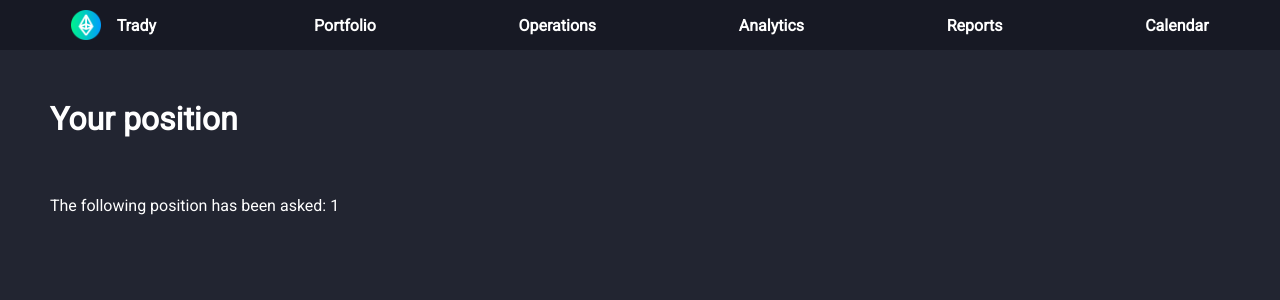
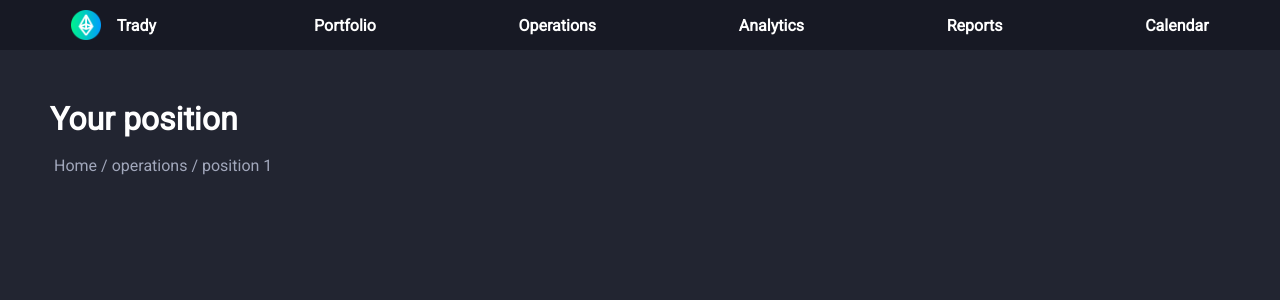
Before and after one commit to joffreyverd/trady, a Next.js app: page /positions/1 in a window 1280 px wide. Shown: the top 300 px of the page. Built offline with nearby package versions, Linux system fonts and the light colour scheme.

Commit message:
feat(breadcrumb): add component

```diff
--- /dev/null
+++ b/src/component/breadcrumb/breadcrumb.module.scss
@@ -0,0 +1,17 @@
+@import 'styles/variables';
+
+.breadcrumbContainer {
+    display: flex;
+    color: $font-secondary-color;
+    margin-top: -40px;
+}
+
+.breadcrumbContainer > a {
+    margin: auto 4px;
+    transition: $quick-transition;
+}
+
+.breadcrumbContainer > a:hover {
+    color: $primary-blue;
+    transition: $quick-transition;
+}
--- /dev/null
+++ b/src/component/breadcrumb/breadcrumb.tsx
@@ -0,0 +1,19 @@
+import Link from 'next/link';
+import styles from './breadcrumb.module.scss';
+
+interface Props {
+  path: string,
+  name: string
+  current: string
+}
+
+const BreadCrumb: React.FC<Props> = ({ path, name, current }) => (
+  <div className={styles.breadcrumbContainer}>
+    <Link href='/'>Home </Link>
+    <p>/</p>
+    <Link href={path}>{name}</Link>
+    <p>/ {current}</p>
+  </div>
+);
+
+export default BreadCrumb;
--- /dev/null
+++ b/src/component/breadcrumb/index.tsx
@@ -0,0 +1 @@
+export { default } from './breadcrumb';
--- a/src/component/button/button.module.scss
+++ b/src/component/button/button.module.scss
@@ -6,7 +6,7 @@
     background-color: $primary-blue;
     border: none;
     border-radius: $default-border-radius;
-    font-family: $font-family;
+    font-family: $font-family-roboto;
     font-size: 1em;
     font-weight: bold;
     color: $font-primary-color;
--- a/src/component/header/header.tsx
+++ b/src/component/header/header.tsx
@@ -25,11 +25,9 @@
                 <a className={styles.name}>{section.title}</a>
               </Link>
           }
-
         </div>
       ))
     }
-
   </div>
 );
 
--- a/src/pages/positions/[pid].tsx
+++ b/src/pages/positions/[pid].tsx
@@ -1,6 +1,7 @@
 import React from 'react';
 import { useRouter } from 'next/router';
 import Title from '../../component/pageTitle';
+import BreadCrumb from '../../component/breadcrumb';
 
 const position: React.FC = () => {
   const router = useRouter();
@@ -9,7 +10,7 @@
   return (
     <div className='pageContainer'>
       <Title title='Your position' />
-      <p>The following position has been asked: {pid}</p>
+      <BreadCrumb path='/operations' name='operations' current={`position ${pid}`} />
     </div>
   );
 };
--- a/src/styles/global.scss
+++ b/src/styles/global.scss
@@ -1,7 +1,7 @@
 @import './variables';
 
 html, body {
-    font-family: $font-family, 'Arial';
+    font-family: $font-family-roboto, 'Arial';
     color: $font-primary-color;
     background-color: $primary-black;
     padding: 0;
@@ -24,7 +24,7 @@
 }
 
 .pageContainer {
-    margin: 100px $main-margin;
+    margin: 100px $main-margin 0px $main-margin;
 }
 
 .flexContainer {
--- a/src/styles/variables.scss
+++ b/src/styles/variables.scss
@@ -1,7 +1,8 @@
 @import url('https://fonts.googleapis.com/css2?family=Roboto&family=Roboto&display=swap');
 
 $font-primary-color: #fff;
-$font-family: 'Roboto';
+$font-secondary-color: #a1a7bb;
+$font-family-roboto: 'Roboto';
 
 $primary-blue: #6188ff;
 
```
